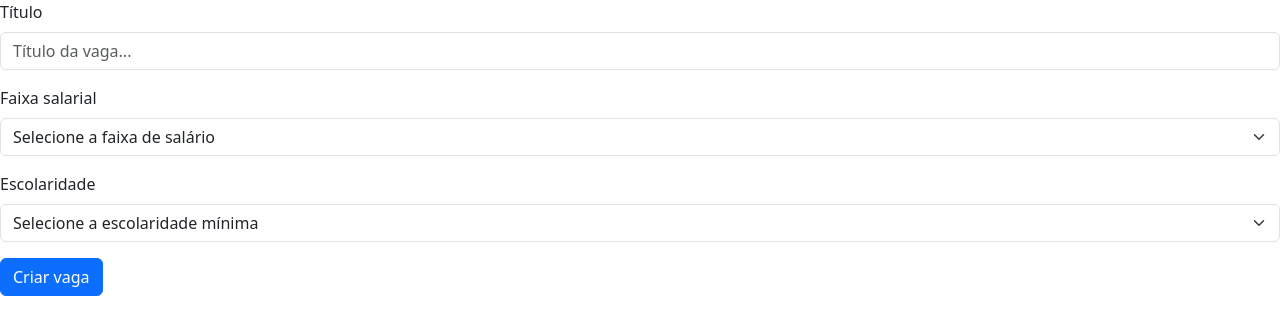
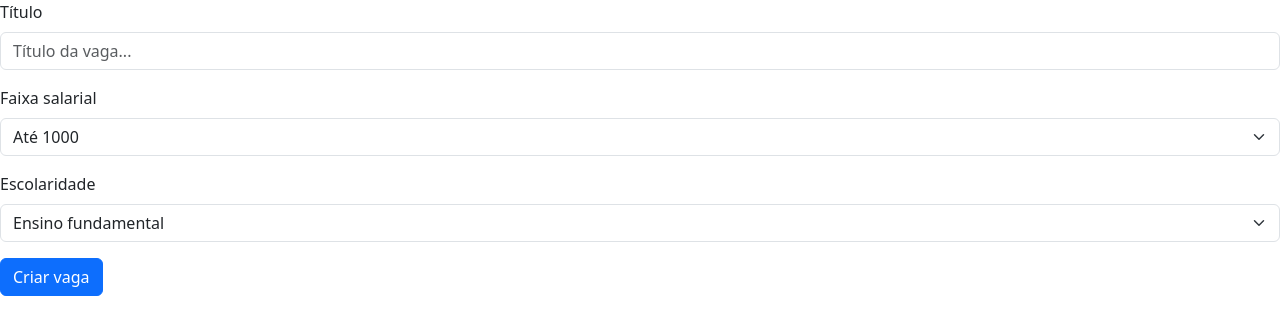
Before and after one commit to godoimatheus/vagas, a Django app: template projeto_vagas/empresas/templates/empresas/criar_vaga.html in a window 1280 px wide. Shown: the top 335 px of the page. Run offline with Django 4.2, Linux system fonts and the light colour scheme; the template is opened without the code that fills it, so the values that code supplies are empty; parts of the project's set-up code (start-up, migrations or seed data) failed here and were passed over.

Commit message:
refactor: remove campo pre-selecionado

```diff
--- a/projeto_vagas/empresas/templates/empresas/criar_vaga.html
+++ b/projeto_vagas/empresas/templates/empresas/criar_vaga.html
@@ -18,7 +18,6 @@
         <div class="mb-3">
             <label for="salario" class="form-label">Faixa salarial</label>
             <select class="form-select" aria-label="Faixa salarial" id="salario" name="salario">
-                <option selected>Selecione a faixa de salário</option>
                 <option value="1">Até 1000</option>
                 <option value="2">De 1000 a 2000</option>
                 <option value="3">De 2000 a 3000</option>
@@ -28,7 +27,6 @@
         <div class="mb-3">
             <label for="escolaridade" class="form-label">Escolaridade</label>
             <select class="form-select" aria-label="Escolaridade" id="escolaridade" name="escolaridade">
-                <option selected>Selecione a escolaridade mínima</option>
                 <option value="1">Ensino fundamental</option>
                 <option value="2">Ensino médio</option>
                 <option value="3">Tecnólogo</option>
```
